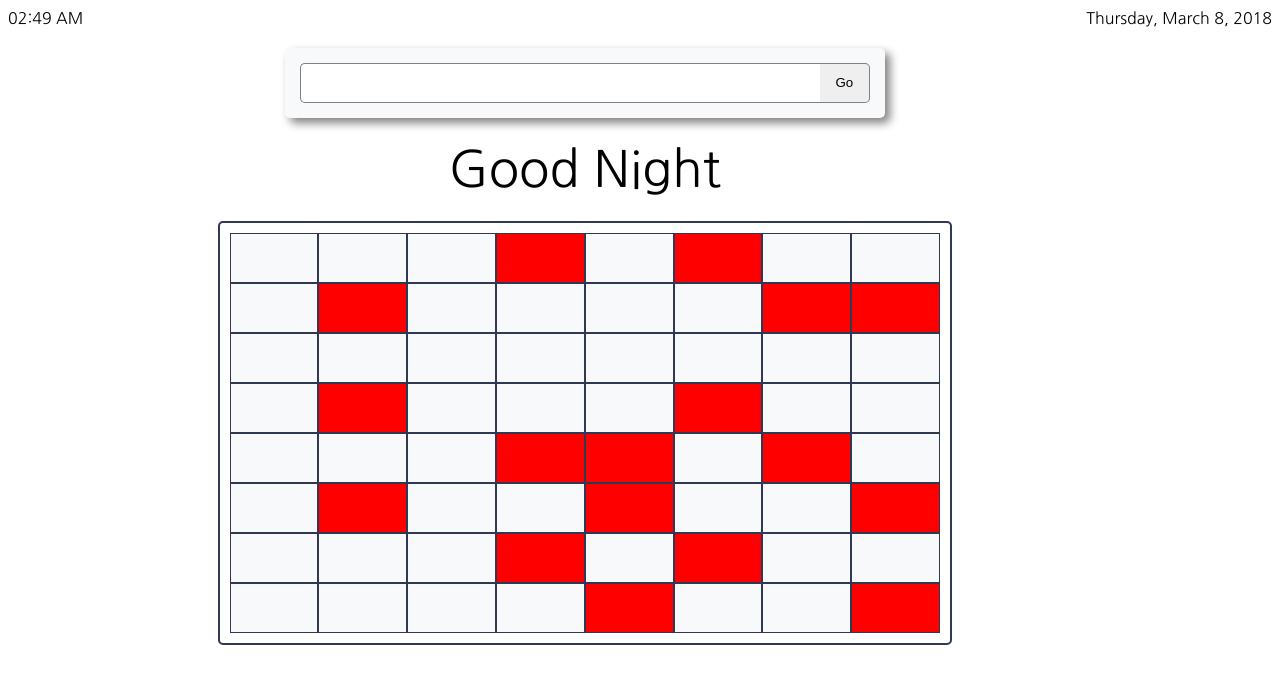
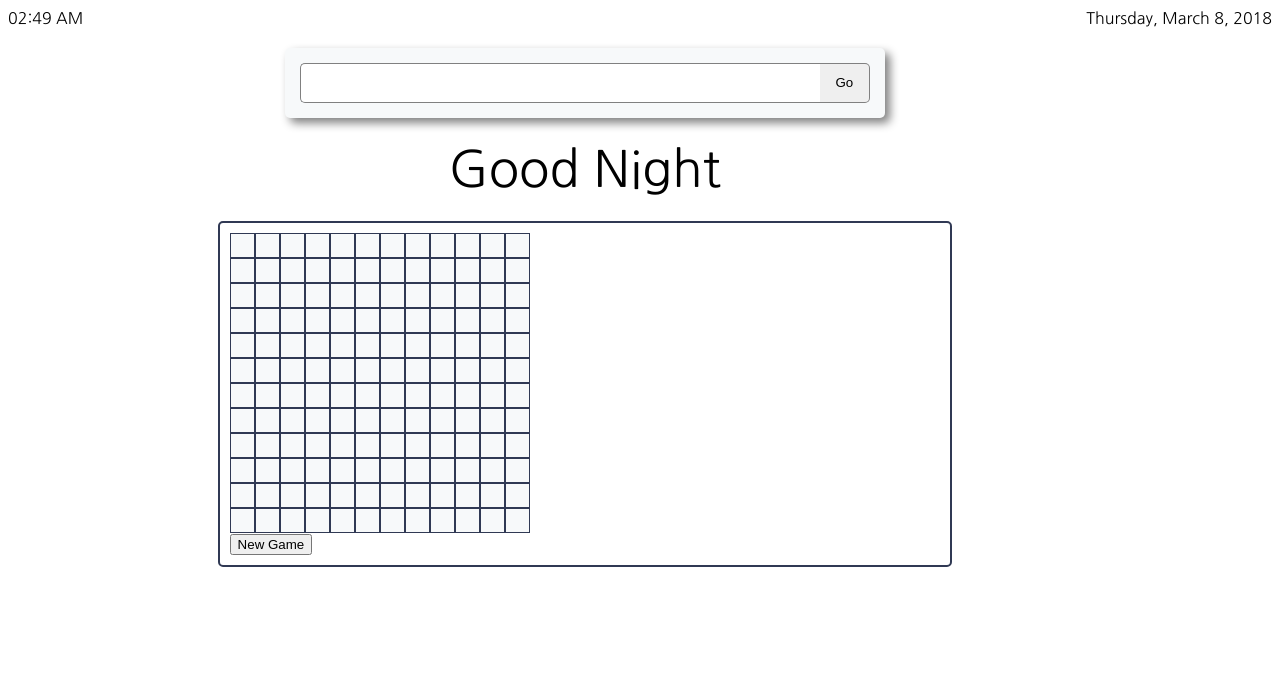
Before and after one commit to ctakemoto/New-Tab-Game, a React (Create React App) app: page / in a window 1280 px wide. Shown: the top 684 px of the page. Built offline with nearby package versions, Linux system fonts and the light colour scheme.

Commit message:
update environment

```diff
--- a/package.json
+++ b/package.json
@@ -5,7 +5,8 @@
   "dependencies": {
     "react": "^16.2.0",
     "react-dom": "^16.2.0",
-    "react-scripts": "1.1.1"
+    "react-scripts": "1.1.1",
+    "webpack": "^3.11.0"
   },
   "scripts": {
     "start": "react-scripts-with-sass start",
--- a/src/App.js
+++ b/src/App.js
@@ -24,7 +24,7 @@ class App extends Component {
         minute: '2-digit'
       },
       locale: 'en-US',
-      boardDimensions: 8
+      boardDimensions: 12
     }
 
 }
--- a/src/Components/Game.js
+++ b/src/Components/Game.js
@@ -1,9 +1,20 @@
 import React, { Component } from 'react';
+
+/*
+Game Square
+    Value: #, x
+    State: unclicked, clicked, flagged
+    Type: safe, bomb
+*/
 
 export const Square = props => {
     return (
-        <div className={'game__square ' + props.type +' '+ props.state}
-            onClick={() => props.clickCallback(props.coord)}>
+        <div className={props.gameFinished === 1 && props.type === 'bomb' ?
+                'game__square ' + props.type + '-end'
+                : 'game__square ' + props.type +'-'+ props.state
+                }
+            onClick={() => props.clickCallback(props.coord)}
+            onContextMenu={(e) => props.doubleCallback(e, props.coord)}>
             <span className='game__square__text'>
                 {props.value}
             </span>
@@ -15,7 +26,7 @@ export const Board = props => {
 
     return(
         <div className='game__board'>
-            {props.squares.map((nested, xindex )=>
+            {props.squares.map((nested, xindex)=>
                 <div className='game__board__col' key={xindex}>
                     {nested.map((element, yindex) =>
                         <Square
@@ -25,6 +36,8 @@ export const Board = props => {
                             type={element.type}
                             coord={[xindex, yindex]}
                             clickCallback={props.clickCallback}
+                            doubleCallback={props.doubleCallback}
+                            gameFinished={props.gameFinished}
                     />
                     )}
                 </div>
@@ -34,6 +47,16 @@ export const Board = props => {
 
 }
 
+export const InfoPanel = props => {
+    return(
+        <div className="game__info">
+            <button onClick={() => props.newGame()}>
+                New Game
+            </button>
+        </div>
+    );
+}
+
 class Game extends Component {
 
     constructor(props) {
@@ -41,13 +64,31 @@ class Game extends Component {
         this.state = {
           score: 0,
           squares: null,
-          moves: 0,
           boardDimensions: props.boardDimensions,
-          numSquares: Math.pow(props.boardDimensions,2)
+          numSquares: Math.pow(props.boardDimensions,2),
+          gameFinished: 0
         };
     }
 
+
+    handleDoubleClick = (e, coord) => {
+        e.preventDefault();
+        //only if the game is active
+        if(this.state.gameFinished === 0){
+            var board = this.state.squares;
+            //toggle the flag if double clicked
+            board[coord[0]][coord[1]].state === 'flagged' ? board[coord[0]][coord[1]].state = 'unclicked': board[coord[0]][coord[1]].state = 'flagged';
+             //update the board
+             this.setState({
+                squares: board
+            });
+        }
+
+    }
+
     handleClick = (coord) => {
+        //only if the game is active
+        if(this.state.gameFinished === 0){
             var board = this.state.squares;
 
             board[coord[0]][coord[1]].state = 'clicked';
@@ -55,6 +96,7 @@ class Game extends Component {
             if(board[coord[0]][coord[1]].type === 'bomb'){
                 //if a bomb is clicked on then the game is over
                 console.log('game over');
+                this.endGame();
             }
             else if(board[coord[0]][coord[1]].value === 0 ){
                 //if an empty square is clicked on then need to flood open the surrounding squares
@@ -66,6 +108,7 @@ class Game extends Component {
             this.setState({
                 squares: board
             });
+        }
     }
 
     revealSquares = (coord, board) => {
@@ -83,18 +126,25 @@ class Game extends Component {
             for(var i=next.xmin; i <= next.xmax; i++ ){
                 for(var j=next.ymin; j <= next.ymax; j++){
                     //If the square being looked at isn't adjacent to a bomb then look at the surrounding squares
-                    if(board[i][j].state !== 'clicked' & board[i][j].value === 0 ){
+                    if(board[i][j].state === 'unclicked' & board[i][j].value === 0 ){
                         board[i][j].state = 'clicked';
                         toExplore.push([i,j]);
                     }
                     //if it's a number, reveal it but don't look at surrounding squares
-                    else if (board[i][j].state !== 'clicked' & board[i][j].value > 0){
+                    else if (board[i][j].state === 'unclicked' & board[i][j].value > 0){
                         board[i][j].state = 'clicked';
                     }
                 }
             }
         }
         return board;
+    }
+
+    endGame = () => {
+        //called when a bomb has been clicked on
+        this.setState({
+            gameFinished: 1
+        });
     }
 
     componentWillMount = () => {
@@ -105,8 +155,8 @@ class Game extends Component {
         //each row is it's own array
         var board = new Array(this.state.boardDimensions).fill(0).map(x => Array(this.state.boardDimensions).fill().map(x => ({value:0, state:'unclicked', type:'safe'})));
 
-        //chose a random number of bombs between a fourth and a third the number of squares
-        const numBombs = this.randInt(this.state.numSquares/4,this.state.numSquares/3)
+        //chose a random number of bombs between a fifth and a fourth the number of squares
+        const numBombs = this.randInt(this.state.numSquares/5,this.state.numSquares/4)
 
         var currentSquare;
 
@@ -120,18 +170,15 @@ class Game extends Component {
                 board[currentSquare[0]][currentSquare[1]].type = 'bomb';
                 board = this.setSurroundingNumbers(board, currentSquare);
             }
-            else {
-                //if it has then don't re-do it
-
-            }
 
         }
 
         this.setState({
-            squares: board
+            squares: board,
+            gameFinished: 0,
+            score: 0
         });
     }
-
 
     getSurroundingSquares = (currentSquare) => {
         //get range of the surrounding square coordinates
@@ -177,7 +224,11 @@ class Game extends Component {
     render(){
         return (
             <div className='game'>
-                <Board squares={this.state.squares} clickCallback={this.handleClick}/>
+                <Board {...this.state}
+                    clickCallback={this.handleClick}
+                    doubleCallback={this.handleDoubleClick}
+                    />
+                <InfoPanel {...this.state} newGame={this.initGame}/>
             </div>
         );
     }
--- a/src/styles/partials/_game.scss
+++ b/src/styles/partials/_game.scss
@@ -2,38 +2,48 @@
     border: $dark-shade solid 2px;
     border-radius: 5px;
     grid-row: 4 / span 5;
-    grid-column: 2 / span 1;
+    grid-column: auto-fill;
     padding: 10px;
 }
 
 .game__board {
     display: grid;
-    grid-template-columns: repeat(8, minmax(50px, 12.5%));
+    grid-template-columns: repeat(auto-fill, 25px);
     justify-items: stretch;
 }
 
 .game__board__col{
     display: grid;
-    grid-template-rows: repeat(8, minmax(50px, 12.5%));
+    grid-template-rows: repeat(auto-fill, 25px);
     justify-items: stretch;
 }
 
 .game__square {
     text-align: center;
-    min-width: 50px;
-    min-height: 50px;
+    min-width: 25px;
+    min-height: 25px;
     border: $dark-shade solid 1px;
 }
 
-.clicked {
-    background-color: $light-accent;
-}
-.unclicked {
+.safe-unclicked, .bomb-unclicked {
     background-color: $light-shade;
     .game__square__text {
         display: none;
     }
 }
-.bomb {
+
+.safe-clicked {
+    background-color: $light-accent;
+}
+
+.bomb-clicked, .bomb-end {
     background-color: red;
 }
+
+.bomb-flagged, .safe-flagged {
+    border: $dark-accent solid 1px;
+    background-color: $main-color;
+    .game__square__text {
+        display: none;
+    }
+}
--- a/src/styles/styles.css
+++ b/src/styles/styles.css
@@ -82,32 +82,38 @@ class modifiers: name-name--modifier
   border: #303954 solid 2px;
   border-radius: 5px;
   grid-row: 4 / span 5;
-  grid-column: 2 / span 1;
+  grid-column: auto-fill;
   padding: 10px; }
 
 .game__board {
   display: grid;
-  grid-template-columns: repeat(8, minmax(50px, 12.5%));
+  grid-template-columns: repeat(auto-fill, 25px);
   justify-items: stretch; }
 
 .game__board__col {
   display: grid;
-  grid-template-rows: repeat(8, minmax(50px, 12.5%));
+  grid-template-rows: repeat(auto-fill, 25px);
   justify-items: stretch; }
 
 .game__square {
   text-align: center;
-  min-width: 50px;
-  min-height: 50px;
+  min-width: 25px;
+  min-height: 25px;
   border: #303954 solid 1px; }
 
-.clicked {
+.safe-unclicked, .bomb-unclicked {
+  background-color: #F7F9FA; }
+  .safe-unclicked .game__square__text, .bomb-unclicked .game__square__text {
+    display: none; }
+
+.safe-clicked {
   background-color: #C6ACAC; }
 
-.unclicked {
-  background-color: #F7F9FA; }
-  .unclicked .game__square__text {
+.bomb-clicked, .bomb-end {
+  background-color: red; }
+
+.bomb-flagged, .safe-flagged {
+  border: #E85252 solid 1px;
+  background-color: #F19B5F; }
+  .bomb-flagged .game__square__text, .safe-flagged .game__square__text {
     display: none; }
-
-.bomb {
-  background-color: red; }
```
Also changed, not shown: 1 other file (tests, documents, lock files or other folders). Lines whose indentation alone changed are shown as unchanged.
